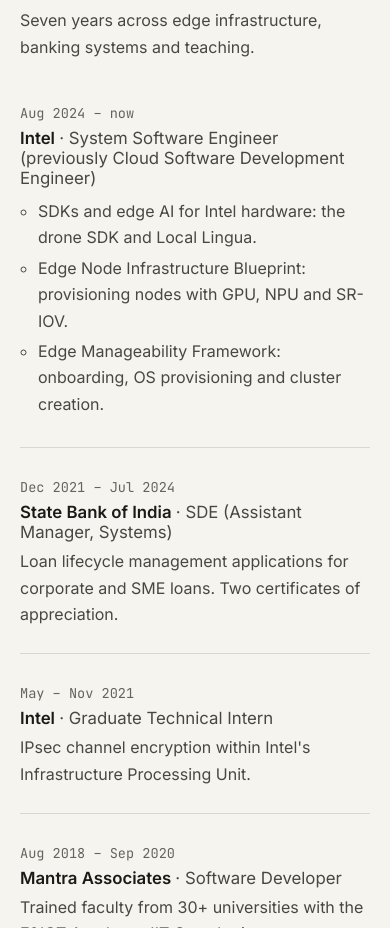
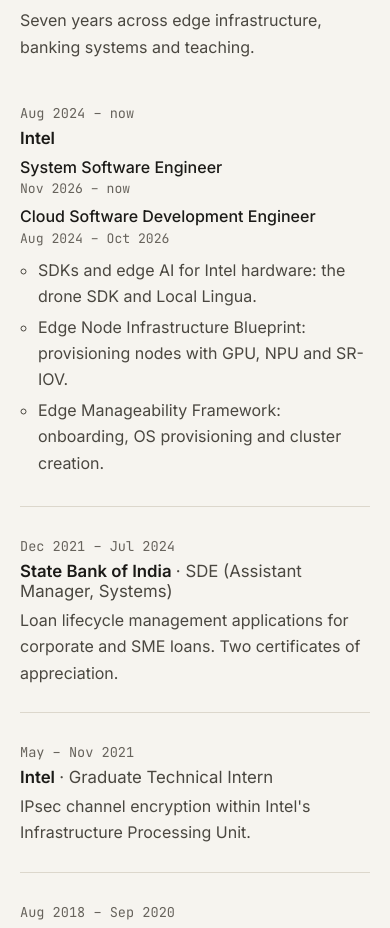
Before and after one commit to xudipta/xudipta, a plain HTML site: page docs/index.html in a window 390 px wide. Shown: the part 5767-6695 px from the top of the page. Drawn offline with Linux system fonts and the light colour scheme.

Commit message:
Show both Intel titles with their dates in Experience
System Software Engineer from Nov 2026 and Cloud Software Development
Engineer from Aug 2024 to Oct 2026. The State Bank of India role is
unchanged.

```diff
--- a/docs/index.html
+++ b/docs/index.html
@@ -30,7 +30,7 @@
   <link rel="preconnect" href="https://fonts.googleapis.com">
   <link rel="preconnect" href="https://fonts.gstatic.com" crossorigin>
   <link rel="stylesheet" href="https://fonts.googleapis.com/css2?family=Fraunces:ital,opsz,wght@0,9..144,400;0,9..144,500;1,9..144,400&family=Inter:wght@400;500;600&family=JetBrains+Mono:wght@400;500&display=swap">
-  <link rel="stylesheet" href="site.css?v=20261120">
+  <link rel="stylesheet" href="site.css?v=20261121">
 </head>
 <body>
 <a class="skip" href="#work">Skip to content</a>
@@ -174,7 +174,11 @@
     <div class="sec-head"><h2 class="title">Experience</h2><p>Seven years across edge infrastructure, banking systems and teaching.</p></div>
     <ol class="roles">
       <li class="role reveal"><div class="when">Aug 2024 – now</div><div>
-        <h3>Intel <span>· System Software Engineer (previously Cloud Software Development Engineer)</span></h3>
+        <h3>Intel</h3>
+        <ul class="titles">
+          <li><b>System Software Engineer</b><span>Nov 2026 – now</span></li>
+          <li><b>Cloud Software Development Engineer</b><span>Aug 2024 – Oct 2026</span></li>
+        </ul>
         <ul>
           <li>SDKs and edge AI for Intel hardware: the drone SDK and Local Lingua.</li>
           <li>Edge Node Infrastructure Blueprint: provisioning nodes with GPU, NPU and SR-IOV.</li>
--- a/docs/site.css
+++ b/docs/site.css
@@ -132,6 +132,10 @@ h2.title { font: 400 1.9rem/1.2 var(--serif); letter-spacing: -0.02em; margin: 0
 .role p { margin: 6px 0 0; color: var(--ink-2); max-width: 640px; }
 .role ul { margin: 10px 0 0; padding-left: 18px; color: var(--ink-2); }
 .role li { margin: 4px 0; }
+.role .titles { list-style: none; padding: 0; margin: 6px 0 0; }
+.role .titles li { margin: 2px 0; color: var(--ink-2); }
+.role .titles b { font-weight: 500; color: var(--ink); }
+.role .titles span { font: 400 0.82rem var(--mono); color: var(--muted); margin-left: 10px; }
 
 /* outside */
 .outside { display: grid; grid-template-columns: 220px 1fr; gap: 48px; }
@@ -158,6 +162,8 @@ footer h2 { font: 400 clamp(2.2rem, 4.6vw, 3.4rem)/1.08 var(--serif); letter-spa
   section { padding: 64px 0; }
   .sec-head, .role, .outside, .kitrow { grid-template-columns: 1fr; gap: 6px; }
   .more a { padding-right: 28px; }
+  .role .titles li { margin: 6px 0; }
+  .role .titles span { display: block; margin: 0; }
   footer { padding: 64px 0 40px; }
   .work, .work.flip { grid-template-columns: 1fr; gap: 28px; }
   .work.flip .shot { order: 0; }
```
